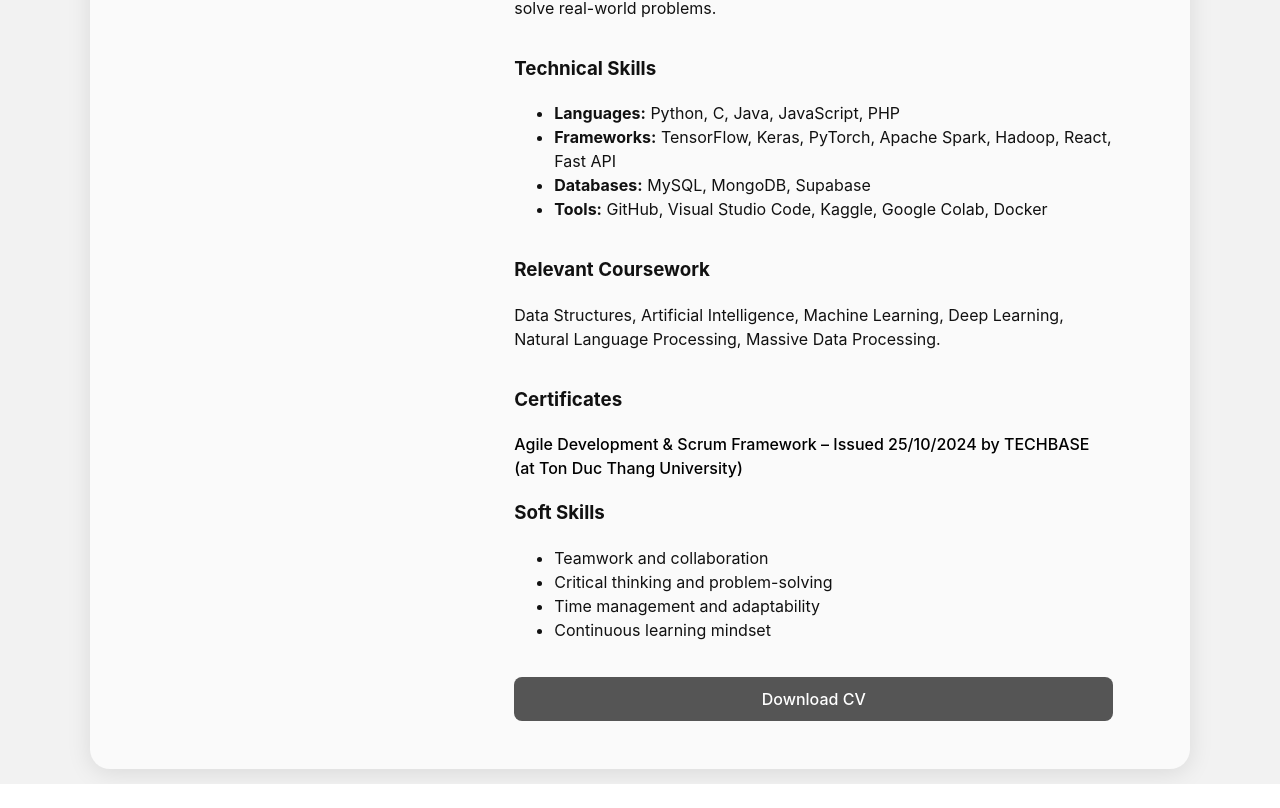
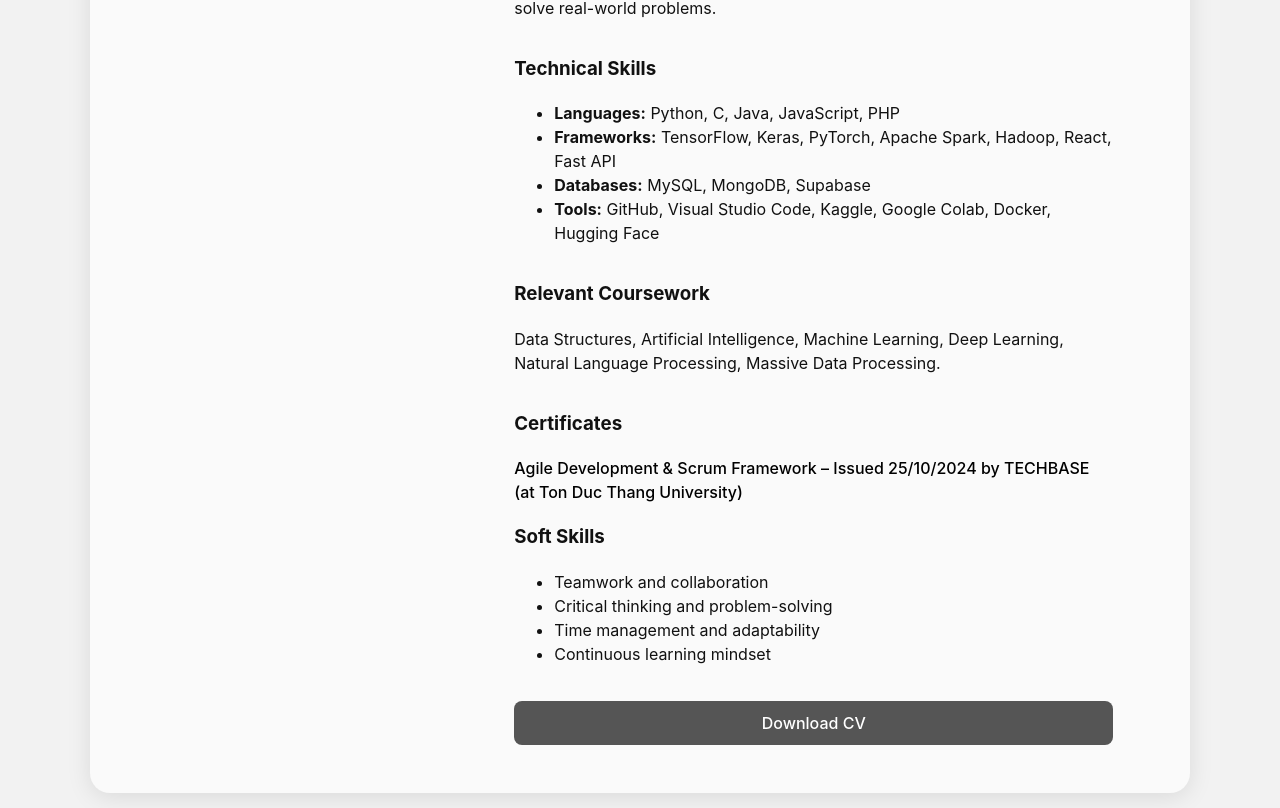
Before and after one commit to thaonguyen20604/MyPortfolio, a React (Vite) app: page /about in a window 1280 px wide. Shown: the part 1028-1836 px from the top of the page. Before the commit the page ends 1812 px from the top, so only its background shows below. Built offline with nearby package versions, Linux system fonts and the light colour scheme.

Commit message:
Update profile

```diff
--- a/src/pages/About.jsx
+++ b/src/pages/About.jsx
@@ -74,7 +74,7 @@ export default function AboutSection() {
             <li><strong>Languages:</strong> Python, C, Java, JavaScript, PHP</li>
             <li><strong>Frameworks:</strong> TensorFlow, Keras, PyTorch, Apache Spark, Hadoop, React, Fast API</li>
             <li><strong>Databases:</strong> MySQL, MongoDB, Supabase</li>
-            <li><strong>Tools:</strong> GitHub, Visual Studio Code, Kaggle, Google Colab, Docker</li>
+            <li><strong>Tools:</strong> GitHub, Visual Studio Code, Kaggle, Google Colab, Docker, Hugging Face</li>
           </ul>
         </div>
 
--- a/src/pages/Contact.jsx
+++ b/src/pages/Contact.jsx
@@ -21,6 +21,8 @@ export default function ContactSection() {
         <li className="zalo"><SiZalo /> <strong>Zalo:</strong> <a href="https://zalo.me/0354151057" target="_blank" rel="noreferrer">zalo.me/0354151057</a></li>
         <li className="linkedin"><FaLinkedin /> <strong>LinkedIn:</strong> <a href="https://www.linkedin.com/in/thao-nguyen-tran-441a78320/" target="_blank" rel="noreferrer">linkedin.com/in/thao-nguyen-tran-441a78320</a></li>
         <li className="github"><FaGithub /> <strong>GitHub:</strong> <a href="https://github.com/thaonguyen20604" target="_blank" rel="noreferrer">github.com/thaonguyen20604</a></li>
+        <li className="huggingface"><SiHuggingface /> <strong>HuggingFace:</strong>{" "}<a href="https://huggingface.co/tnguyen20604" target="_blank" rel="noreferrer">huggingface.co/tnguyen20604</a></li>
+        <li className="kaggle"><SiKaggle /> <strong>Kaggle:</strong>{" "}<a href="https://www.kaggle.com/nguyentran20604" target="_blank" rel="noreferrer">kaggle.com/nguyentran20604</a></li>
       </ul>
 
       <div className="contact-footer">
```
